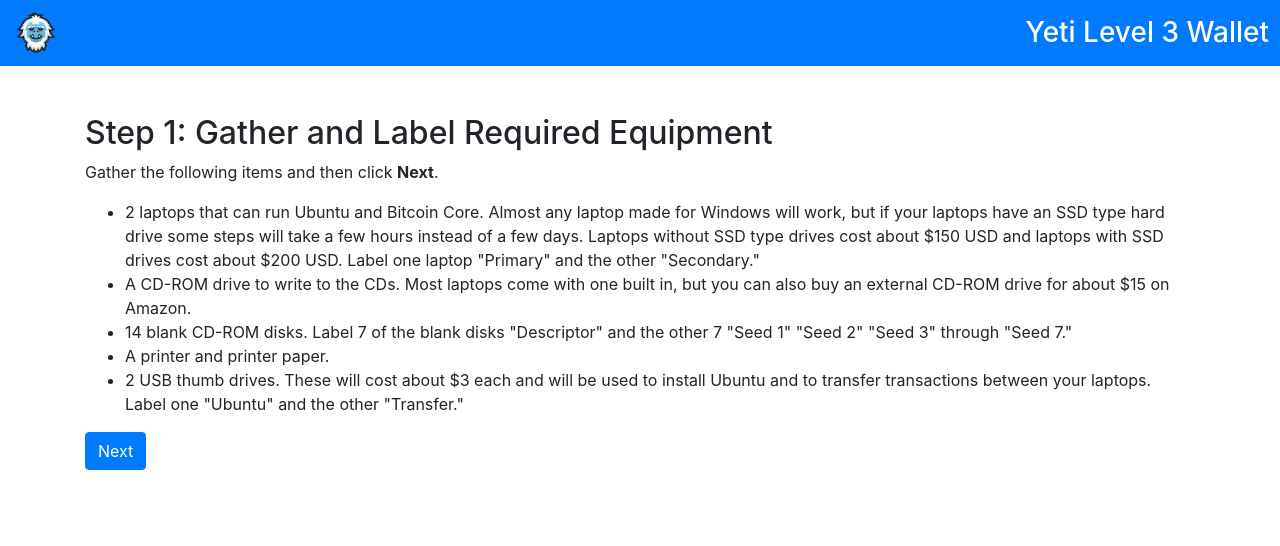
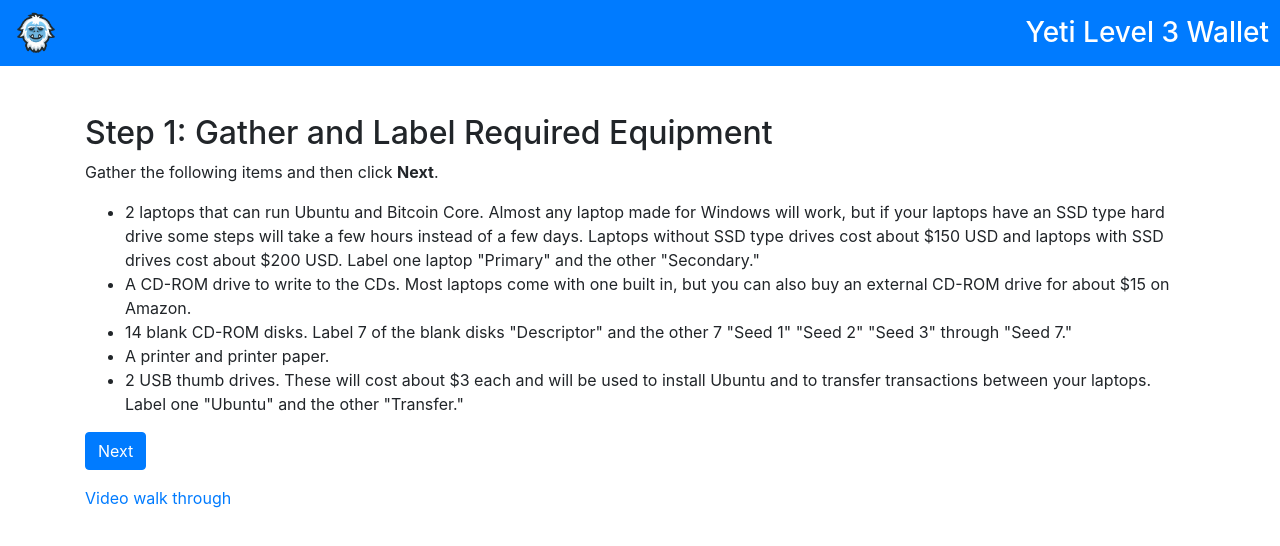
Before and after one commit to JWWeatherman/yetihosted, a Vue app: page /Cold/step1 in a window 1280 px wide. Shown: the top 546 px of the page. Built offline with nearby package versions, Linux system fonts and the light colour scheme; what vue-default-value would draw is missing.

Commit message:
Update YetiColdStartup1.vue
Level 3 video

```diff
--- a/src/components/YetiColdStartup1.vue
+++ b/src/components/YetiColdStartup1.vue
@@ -12,6 +12,8 @@
             <li>2 USB thumb drives. These will cost about $3 each and will be used to install Ubuntu and to transfer transactions between your laptops. Label one "Ubuntu" and the other "Transfer."</li>
         </ul>
       <input v-on:click="click" class="btn btn-primary" type="submit" id="next" value="Next">
+      <p></p>
+      <p style="color:light-gray;"><a href="https://www.youtube.com/watch?v=PbAYsjqOtBU">Video walk through</a></p>
     </div>
   </div>
 </template>
```
